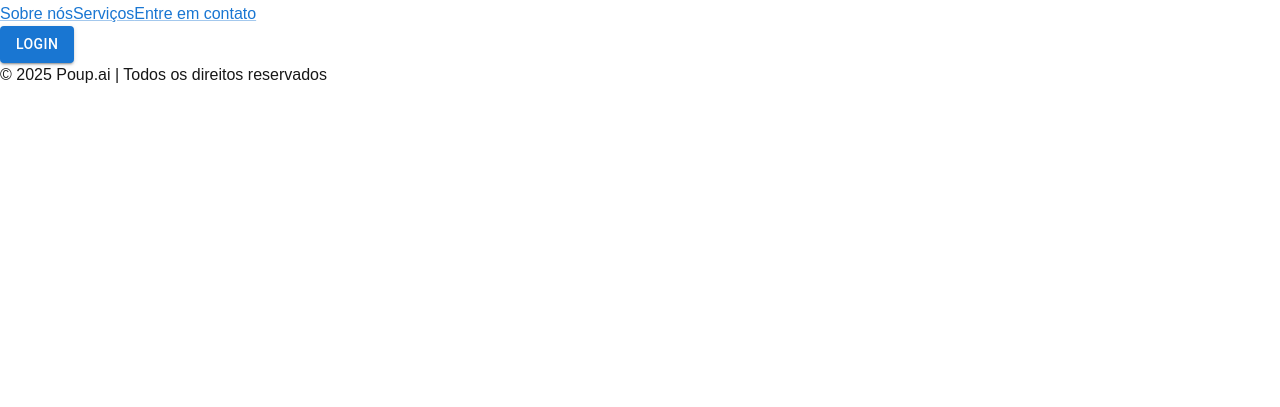
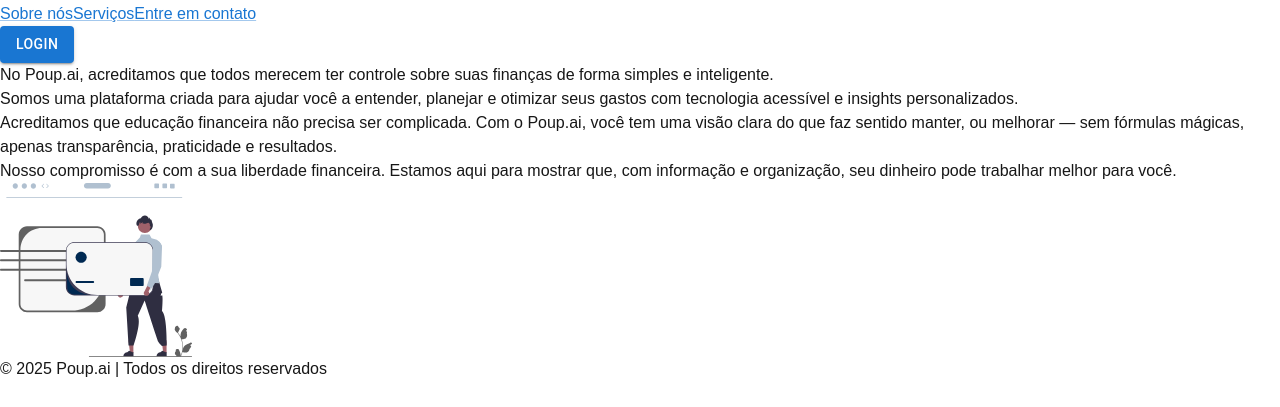
Before and after one commit to Douglass1981/FIAP-Fase1, a Next.js app: page /sobre in a window 1280 px wide. Shown: the part 166-573 px from the top of the page. Built offline with nearby package versions, Linux system fonts and the light colour scheme.

Commit message:
feat(about): add main structure

```diff
--- a/src/app/sobre/page.tsx
+++ b/src/app/sobre/page.tsx
@@ -41,6 +41,7 @@ export default function Initial() {
             </Link>
           </Box>
           <Button
+
             variant="contained"
             href="http://localhost:3000/login"
             className={styles["content__nav__button"]}
@@ -48,7 +49,42 @@ export default function Initial() {
             Login
           </Button>
         </nav>
-
+        <main>
+          <Box className={styles["container"]}>
+            <h2 className={styles["container__title"]}>
+              No Poup.ai, acreditamos que todos merecem ter controle sobre suas
+              finanças de forma simples e inteligente.
+            </h2>
+            <Box className={styles["container__material"]}></Box>
+            <Box className={styles["container__material__left"]}>
+              <p className={styles["container__material__left__text"]}>
+                Somos uma plataforma criada para ajudar você a entender,
+                planejar e otimizar seus gastos com tecnologia acessível e
+                insights personalizados.
+              </p>
+              <p className={styles["container__material__left__text"]}>
+                Acreditamos que educação financeira não precisa ser complicada.
+                Com o Poup.ai, você tem uma visão clara do que faz sentido
+                manter, ou melhorar — sem fórmulas mágicas, apenas
+                transparência, praticidade e resultados.
+              </p>
+              <p className={styles["container__material__left__text"]}>
+                Nosso compromisso é com a sua liberdade financeira. Estamos aqui
+                para mostrar que, com informação e organização, seu dinheiro
+                pode trabalhar melhor para você.
+              </p>
+            </Box>
+            <Box className={styles["container__material__right"]}>
+              <Image
+                src="/undraw_pay-online.svg"
+                width="72"
+                height="100"
+                alt="Logo"
+                style={{ width: "15%", height: "auto" }}
+              />
+            </Box>
+          </Box>
+        </main>
         <footer className={styles["content__footer"]}>
           <p>© 2025 Poup.ai | Todos os direitos reservados</p>
         </footer>
```
